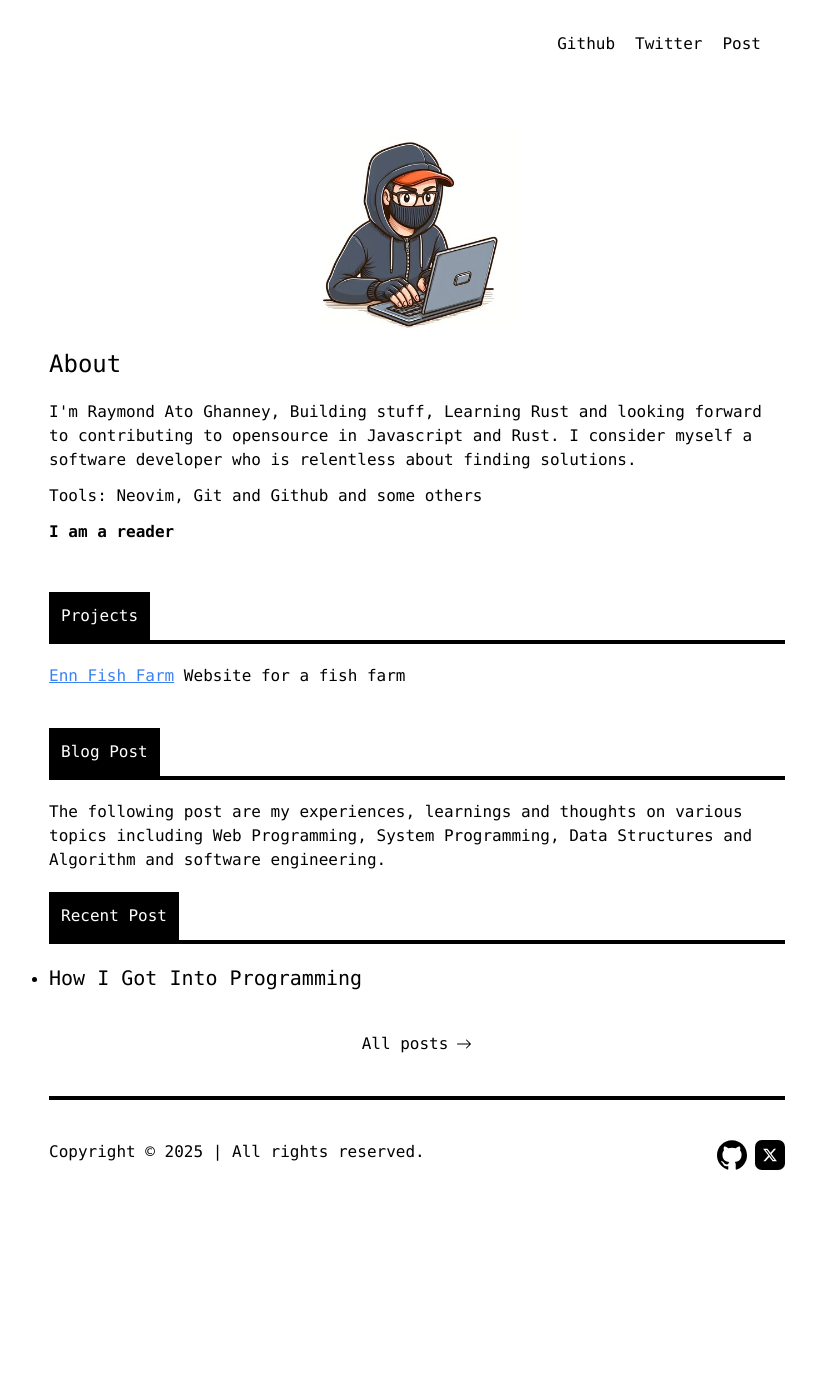
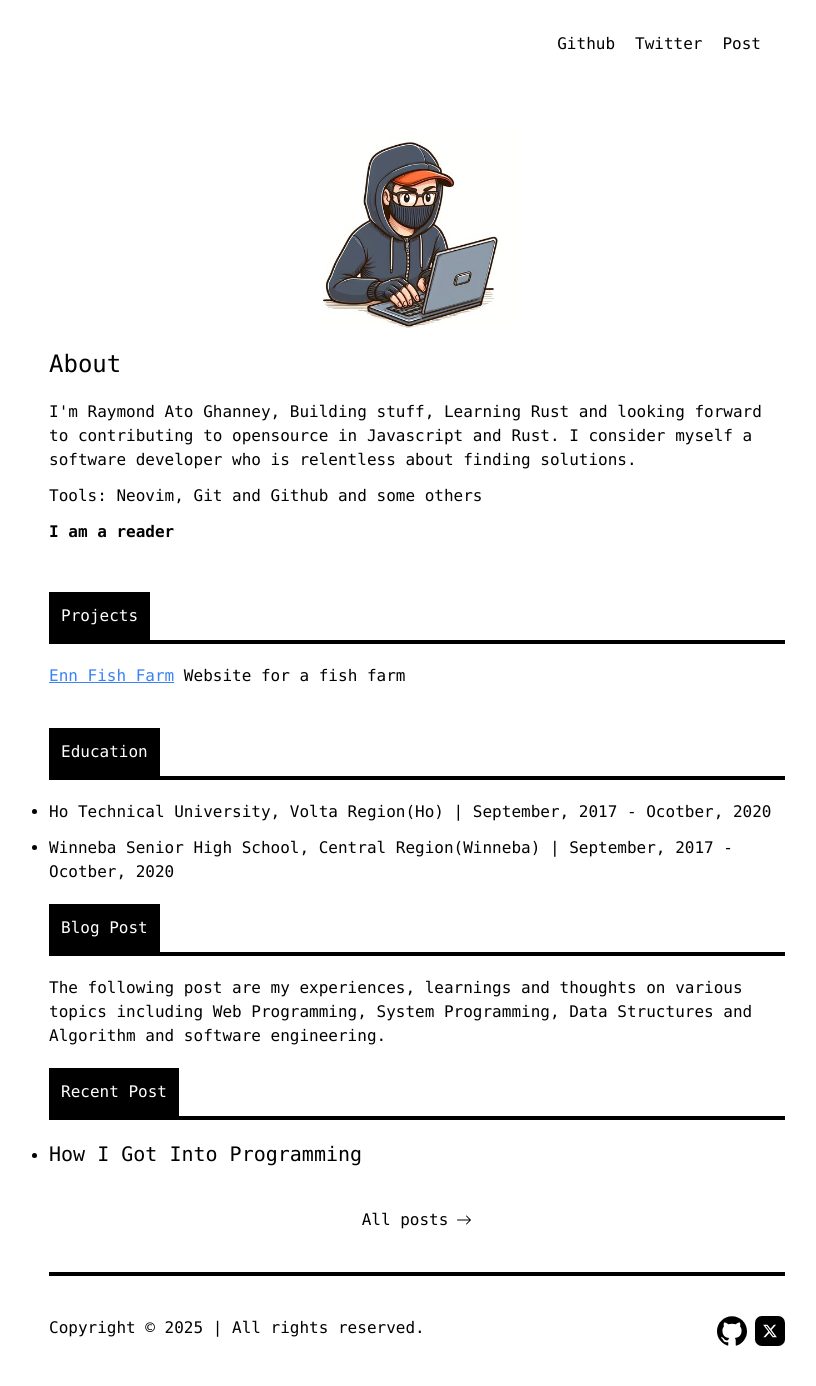
Before and after one commit to at-o/at-o.github.io, a Jekyll site: the page built from index.html, in a window 1280 px wide. Shown: the whole page, without its empty margins (223-1039 px from the left). Built offline with Jekyll 4.4.1, drawn with Linux system fonts in a browser that asks for light colours; nearby versions of some CDN libraries; before the commit the page ends 1210 px from its top, so only the background shows below that.

Commit message:
add: education added

```diff
--- a/index.html
+++ b/index.html
@@ -59,6 +59,18 @@ title: "Home Page"
     </section>
 
     <section class="my-5 text-black">
+        <div class="my-5">
+            <h2 id="post" class="px-3 py-3 inline-block bg-black text-white">
+                Education
+            </h2>
+            <hr class="h-1 mx-auto bg-black border-0" />
+        </div>
+
+        <ul class="list-disc">
+            <li class="my-3"> Ho Technical University, Volta Region(Ho) | September, 2017 - Ocotber, 2020 </li>
+            <li class="my-3"> Winneba Senior High School, Central Region(Winneba)  | September, 2017 - Ocotber, 2020 </li>
+        </ul>
+
         <div class="my-5">
             <h2 id="post" class="px-3 py-3 inline-block bg-black text-white">
                 Blog Post
```
